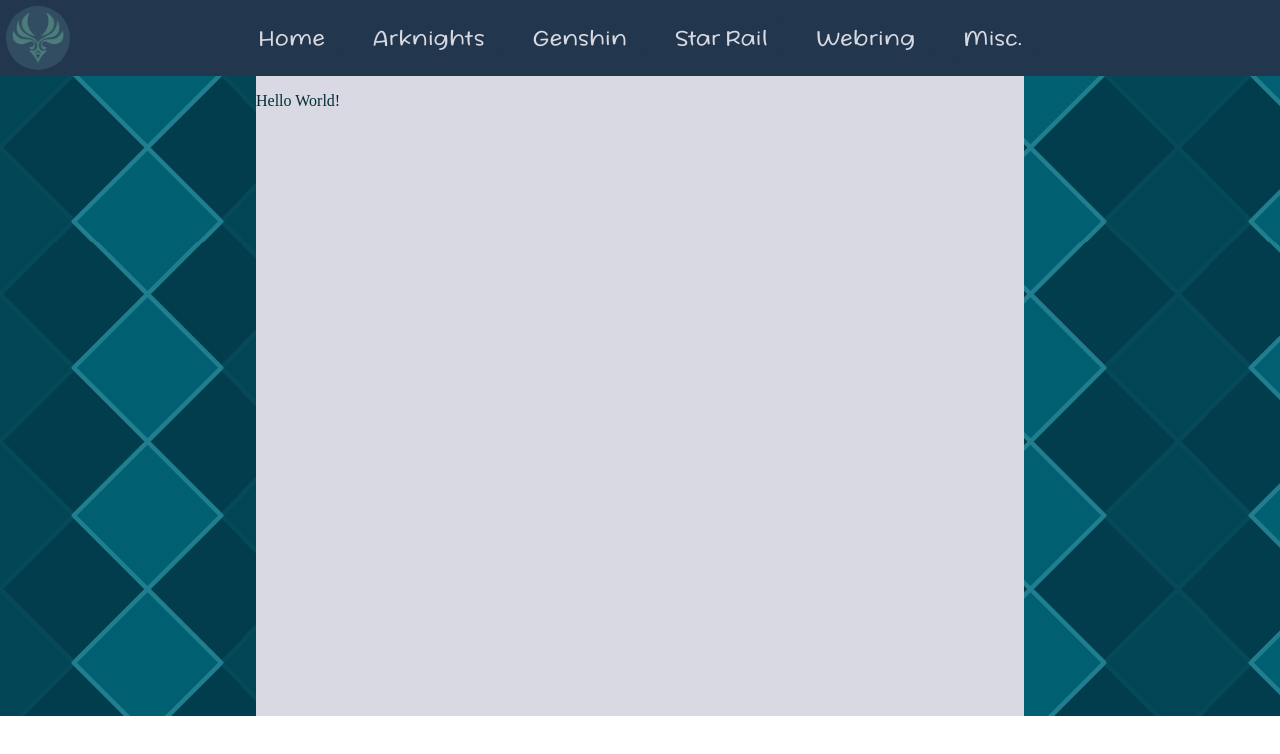
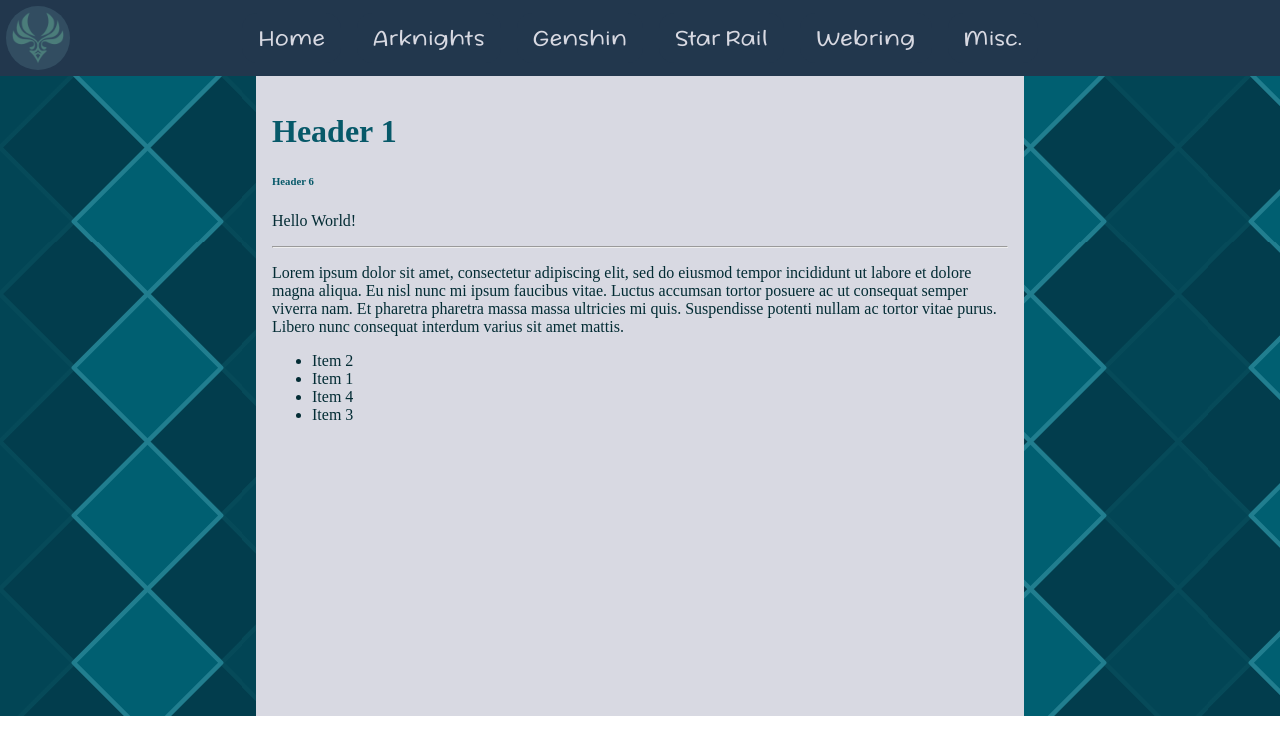
Before and after one commit to noktalis/site-in-limbo, a Next.js app in the folder site/: page /wip in a window 1280 px wide. Shown: the top 754 px of the page. Built offline with nearby package versions, Linux system fonts and the light colour scheme.

Commit message:
created main component and its styling

```diff
--- /dev/null
+++ b/site/components/main.js
@@ -0,0 +1,9 @@
+import format from "../styles/modules/main.module.scss";
+
+export default function Main({children}){
+	return(
+		<div className={format.main}>
+			{children}
+		</div>
+	);
+}
--- a/site/components/topnav.js
+++ b/site/components/topnav.js
@@ -2,12 +2,18 @@ import Image from 'next/image';
 import Link from 'next/link';
 import topnav from "../styles/modules/topnav.module.scss";
 
-export default function TopNav() {
+// TODO: fix links later
+/**
+ * Top navigation bar of a page
+ * Includes Indicator component and 6 navigation buttons between fandom pages
+ * @returns
+ */
+export default function TopNav({indicType}) {
 	return (
 		<div className={topnav.nav}
 			id='nav'>
 
-			<Indicator type=""></Indicator>
+			<Indicator type={indicType}></Indicator>
 
 			<div className={topnav.buttons}
 				id='navBtns'
@@ -72,9 +78,14 @@ export default function TopNav() {
 	);
 }
 
-function Indicator(type = "") {
+/**
+ * Image in the left corner of the top navigation bar INDICATING theme of the page
+ * @param {String} type
+ * @returns
+ */
+function Indicator({ type }) {
 	let path = "/images/";
-	let altText = "Sticker of "
+	let altText = "Sticker of ";
 
 	// Determines which image to use as indicator
 	switch(type){
--- a/site/pages/wip.js
+++ b/site/pages/wip.js
@@ -1,7 +1,8 @@
 import Head from 'next/head';
 import TopNav from '../components/topnav';
+import Main from '../components/main';
 import theme from "../styles/modules/lynt.module.scss";
-import style from "../styles/modules/content.module.scss";
+import format from "../styles/modules/container.module.scss";
 
 export default function Home(){
 	return (
@@ -12,15 +13,42 @@ export default function Home(){
 				<link rel="icon" href="/ventiico.png" />
 			</Head>
 
-			<TopNav></TopNav>
+			<TopNav indicType=""></TopNav>
 
-			<div className={style.container}>
+			<div className={format.container}>
+				{/* Left: Aside Menu */}
+				{/* TODO: aside component */}
 
+				{/* Center: Main w/ contents */}
+				<Main children={<Content/>}>
+					{/* TODO: Content component define per page */}
+				</Main>
 
-				<div className={style.main}>
-					<p>Hello World!</p>
-				</div>
+				{/* Right: Free Space */}
+
 			</div>
+		</div>
+	); // end return
+} // end Home Component
+
+function Content() {
+	return (
+		<div>
+			<h1>Header 1</h1>
+			<h6>Header 6</h6>
+			<p>Hello World!</p>
+			<hr></hr>
+			<p>Lorem ipsum dolor sit amet, consectetur adipiscing elit, sed do eiusmod tempor incididunt ut labore et dolore magna aliqua. Eu nisl nunc mi ipsum faucibus vitae. Luctus accumsan tortor posuere ac ut consequat semper viverra nam. Et pharetra pharetra massa massa ultricies mi quis. Suspendisse potenti nullam ac tortor vitae purus. Libero nunc consequat interdum varius sit amet mattis.</p>
+			<ul>
+				<li>Item 2</li>
+				<li>Item 1</li>
+				<li>Item 4</li>
+				<li>Item 3</li>
+			</ul>
 		</div>
 	);
 }
+
+/* See
+https://react.dev/reference/react/Component
+for semi-automating theming */
--- /dev/null
+++ b/site/styles/css/container.module.css
@@ -0,0 +1,38 @@
+/*
+ *	Styling for all the space underneath the top navigation bar
+ *	Splits the space into three parts, left, center, and right
+ *		left will contain the aside menu
+ *		center will contain the main container of content
+ *		right will contain free space
+ *	TODO: hide left and right on mobile
+*/
+.container {
+  display: grid;
+  grid: "left center right";
+  grid-template-columns: 1fr 3fr 1fr;
+  min-height: 80vh;
+}
+
+/*
+ *	Styling for the main container of content and content within
+ *	TODO: themes
+ * TODO: comments
+*/
+.main {
+  grid-area: center;
+  padding: 2vh;
+  background-color: var(--lyt-main);
+  color: var(--lyt-txt);
+}
+.main h1, .main h2, .main h3, .main h4, .main h5, .main h6 {
+  color: var(--lyt-header);
+}
+.main a {
+  color: var(--lyt-a);
+}
+.main a:hover {
+  color: var(--lyt-a-h);
+}
+.main a:active {
+  color: var(--lyt-a-a);
+}
--- a/site/styles/css/lynt.module.css
+++ b/site/styles/css/lynt.module.css
@@ -2,8 +2,3 @@
   background-image: url("../../public/images/lynette_pattern.svg");
   background-size: 23%;
 }
-
-.container {
-  display: grid;
-  grid: "aside content right";
-}
--- a/site/styles/css/content.module.css
+++ b/site/styles/css/main.module.css
@@ -1,12 +1,11 @@
-.container {
-  display: grid;
-  grid: "left center right";
-  grid-template-columns: 1fr 3fr 1fr;
-  min-height: 80vh;
-}
-
+/*
+ *	Styling for the main container of content and content within
+ *	TODO: themes
+ * TODO: comments
+*/
 .main {
   grid-area: center;
+  padding: 2vh;
   background-color: var(--lyt-main);
   color: var(--lyt-txt);
 }
--- a/site/styles/css/topnav.module.css
+++ b/site/styles/css/topnav.module.css
@@ -24,7 +24,7 @@
   display: grid;
   grid: "left buttons right";
   grid-template-columns: 1fr auto 1fr;
-  gap: 10%;
+  gap: 2vh;
   background-color: var(--lyt-nav);
   font-family: FridayOctoberTwelve, "Friday October Twelve", "Comic Sans", sans-serif;
 }
--- a/site/styles/modules/content.module.scss
+++ b/site/styles/modules/container.module.scss
@@ -1,3 +1,11 @@
+/*
+ *	Styling for all the space underneath the top navigation bar
+ *	Splits the space into three parts, left, center, and right
+ *		left will contain the aside menu
+ *		center will contain the main container of content
+ *		right will contain free space
+ *	TODO: hide left and right on mobile
+*/
 .container {
 	display: grid;
 	grid: "left center right";
@@ -6,6 +14,13 @@
 	min-height: 80vh;
 }
 
+
+/*
+ *	Styling for the main container of content and content within
+ *	TODO: themes
+ * TODO: comments
+*/
+
 @mixin main-color($bg, $txt) {
 	background-color: var($bg);
 	color: var($txt);
@@ -13,6 +28,7 @@
 
 .main {
 	grid-area: center;
+	padding: 2vh;
 
 	@include main-color(--lyt-main, --lyt-txt);
 
@@ -30,5 +46,4 @@
 			color: var(--lyt-a-a);
 		}
 	}
-
 }
--- a/site/styles/modules/lynt.module.scss
+++ b/site/styles/modules/lynt.module.scss
@@ -2,8 +2,3 @@
 	background-image: url("../../public/images/lynette_pattern.svg");
 	background-size: 23%;
 }
-
-.container {
-	display: grid;
-	grid: "aside content right"
-}
--- /dev/null
+++ b/site/styles/modules/main.module.scss
@@ -0,0 +1,32 @@
+/*
+ *	Styling for the main container of content and content within
+ *	TODO: themes
+ * TODO: comments
+*/
+
+@mixin main-color($bg, $txt) {
+	background-color: var($bg);
+	color: var($txt);
+}
+
+.main {
+	grid-area: center;
+	padding: 2vh;
+
+	@include main-color(--lyt-main, --lyt-txt);
+
+	h1,h2,h3,h4,h5,h6 {
+		color: var(--lyt-header);
+	}
+
+	a {
+		color: var(--lyt-a);
+
+		&:hover {
+			color: var(--lyt-a-h);
+		}
+		&:active {
+			color: var(--lyt-a-a);
+		}
+	}
+}
--- a/site/styles/modules/topnav.module.scss
+++ b/site/styles/modules/topnav.module.scss
@@ -1,4 +1,7 @@
 @use "../components/fonts";
+
+// TODO: Comments
+// TODO: themes
 
 $nav-font: FridayOctoberTwelve, 'Friday October Twelve', 'Comic Sans', sans-serif;
 
@@ -10,7 +13,7 @@ $nav-font: FridayOctoberTwelve, 'Friday October Twelve', 'Comic Sans', sans-seri
 	display: grid;
 	grid: 'left buttons right';
 	grid-template-columns: 1fr auto 1fr;
-	gap: 10%;
+	gap: 2vh;
 
 	background-color: var($bg-color);
 	font-family: $font;
```
